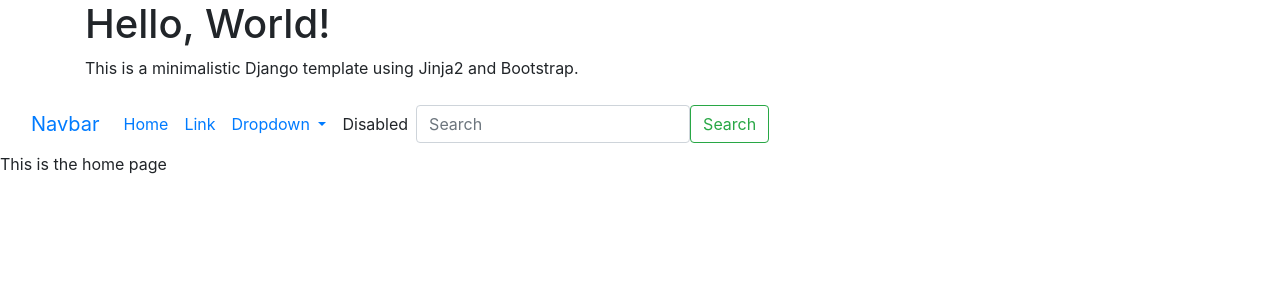
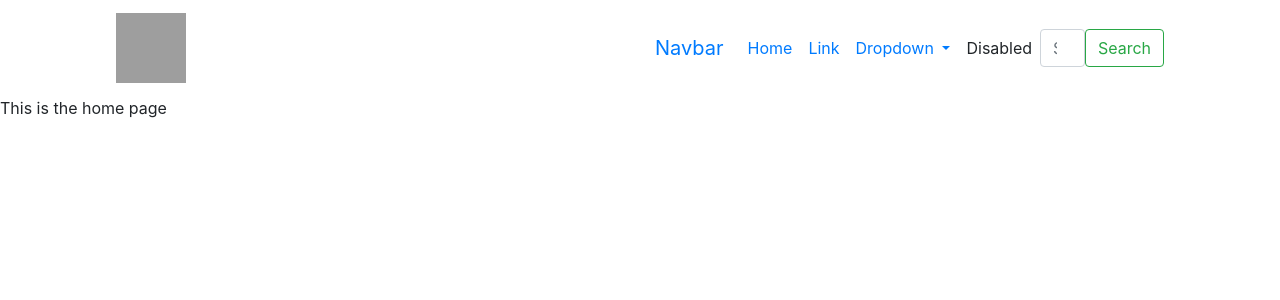
Before and after one commit to WavuaW/MyPractice, a Django app: template Django/demo/myapp/templates/home.html in a window 1280 px wide. Shown: the top 300 px of the page. Run offline with Django 4.2, Linux system fonts and the light colour scheme; the template is opened without the code that fills it, so the values that code supplies are empty; parts of the project's set-up code (start-up, migrations or seed data) failed here and were passed over; some libraries are stand-ins or nearby versions; grey boxes are pictures that could not be loaded.

Commit message:
minimalistic templates

```diff
--- a/Django/demo/myapp/templates/base.html
+++ b/Django/demo/myapp/templates/base.html
@@ -6,10 +6,13 @@
 </head>
 <body>
   <div class="container">
-    <h1>Hello, World!</h1>
-    <p>This is a minimalistic Django template using Jinja2 and Bootstrap.</p>
-  </div>
+
   <nav class="navbar navbar-expand-lg bg-body-tertiary">
+    <div class="container">
+        <a class="navbar-brand" href="#">
+          <img src="https://images.unsplash.com/photo-1632516643720-e7f5d7d6ecc9?ixlib=rb-4.0.3&ixid=M3wxMjA3fDB8MHxwaG90by1wYWdlfHx8fGVufDB8fHx8fA%3D%3D&auto=format&fit=crop&w=1422&q=80" alt="Bootstrap" width="70" height="70">
+        </a>
+    </div>
     <div class="container-fluid">
       <a class="navbar-brand" href="#">Navbar</a>
       <button class="navbar-toggler" type="button" data-bs-toggle="collapse" data-bs-target="#navbarSupportedContent" aria-controls="navbarSupportedContent" aria-expanded="false" aria-label="Toggle navigation">
@@ -45,6 +48,7 @@
       </div>
     </div>
   </nav>
+</div>
   <div>{% block content %}{% endblock content %}  </div>
   <script src="https://code.jquery.com/jquery-3.3.1.slim.min.js"></script>
   <script src="https://cdnjs.cloudflare.com/ajax/libs/popper.js/1.14.7/umd/popper.min.js"></script>
--- a/Django/demo/myapp/views.py
+++ b/Django/demo/myapp/views.py
@@ -3,4 +3,4 @@ from django.shortcuts import render, HttpResponse
 # Create your views here.
 
 def home(request):
-    return HttpResponse("Hello World!")
+    return render(request, "home.html")
```
